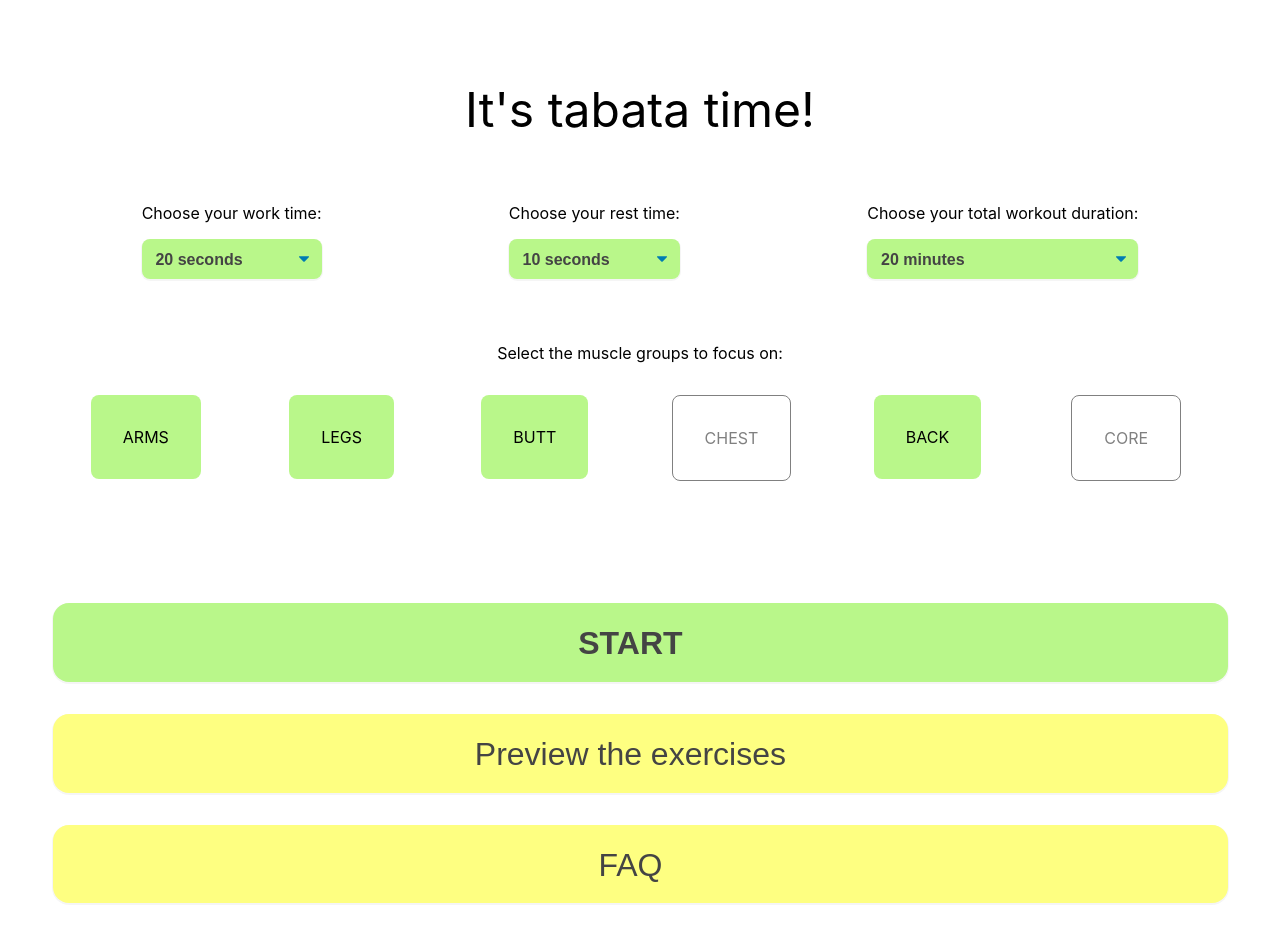
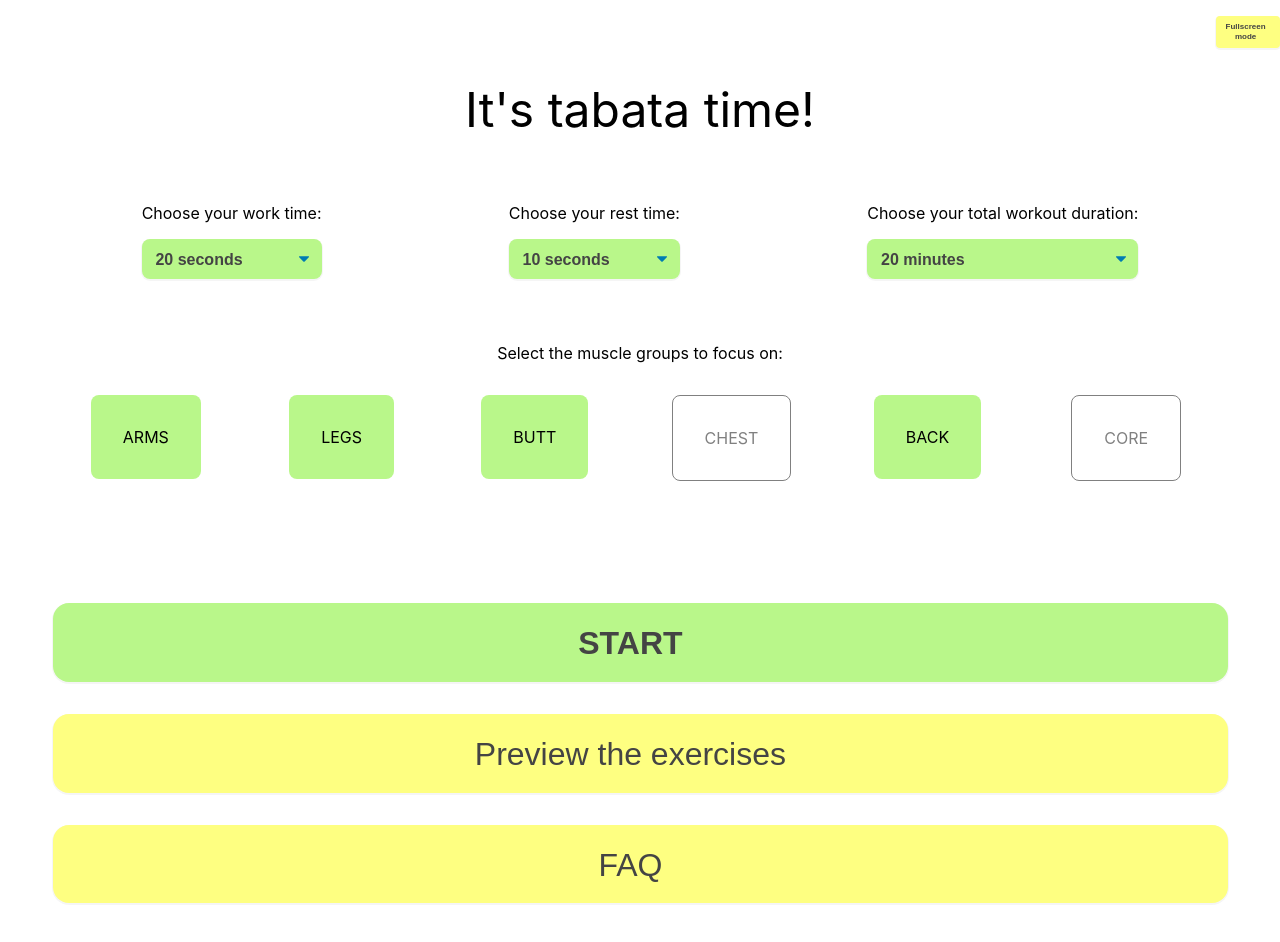
Before and after one commit to natalieweesh/tabata, a React (Create React App) app: page / in a window 1280 px wide. Shown: the top 942 px of the page. Built offline with nearby package versions, Linux system fonts and the light colour scheme.

Commit message:
add fullscreen mode

```diff
--- a/src/App.css
+++ b/src/App.css
@@ -191,6 +191,14 @@ button {
   font-size: 1.5rem;
 }
 
+.fullscreenButton {
+  font-size: 0.5rem;
+  width: 4rem;
+  position: absolute;
+  top: 0;
+  right: 0;
+}
+
 @media only screen and (max-width: 888px) {
   .exerciseTitle, .countdownTitle, button {
     font-size: 1.75rem;
--- a/src/App.js
+++ b/src/App.js
@@ -273,6 +273,7 @@ function App() {
   const rounds = useRef(null)
   const [showPreview, setShowPreview] = useState(false);
   const [showFAQ, setShowFAQ] = useState(false);
+  const fullScreenable = document.fullscreenEnabled;
   const arrays = {}
   Object.keys(exercises).map((muscleGroup) => {
     let template = []
@@ -353,6 +354,10 @@ function App() {
   }, [paused, restTime, totalTime, workTime, theTime, finished, selectedMuscleGroups])
   return (
     <div className="App">
+    {fullScreenable && <button className='fullscreenButton restText' onClick={() => {
+        document.documentElement.requestFullscreen();
+      }}>Fullscreen mode</button>
+    }
       {!startedWorkout && <p className="exerciseTitle">It's tabata time!</p>}
       {!startedWorkout &&
       <div className="settingsRow">
```
